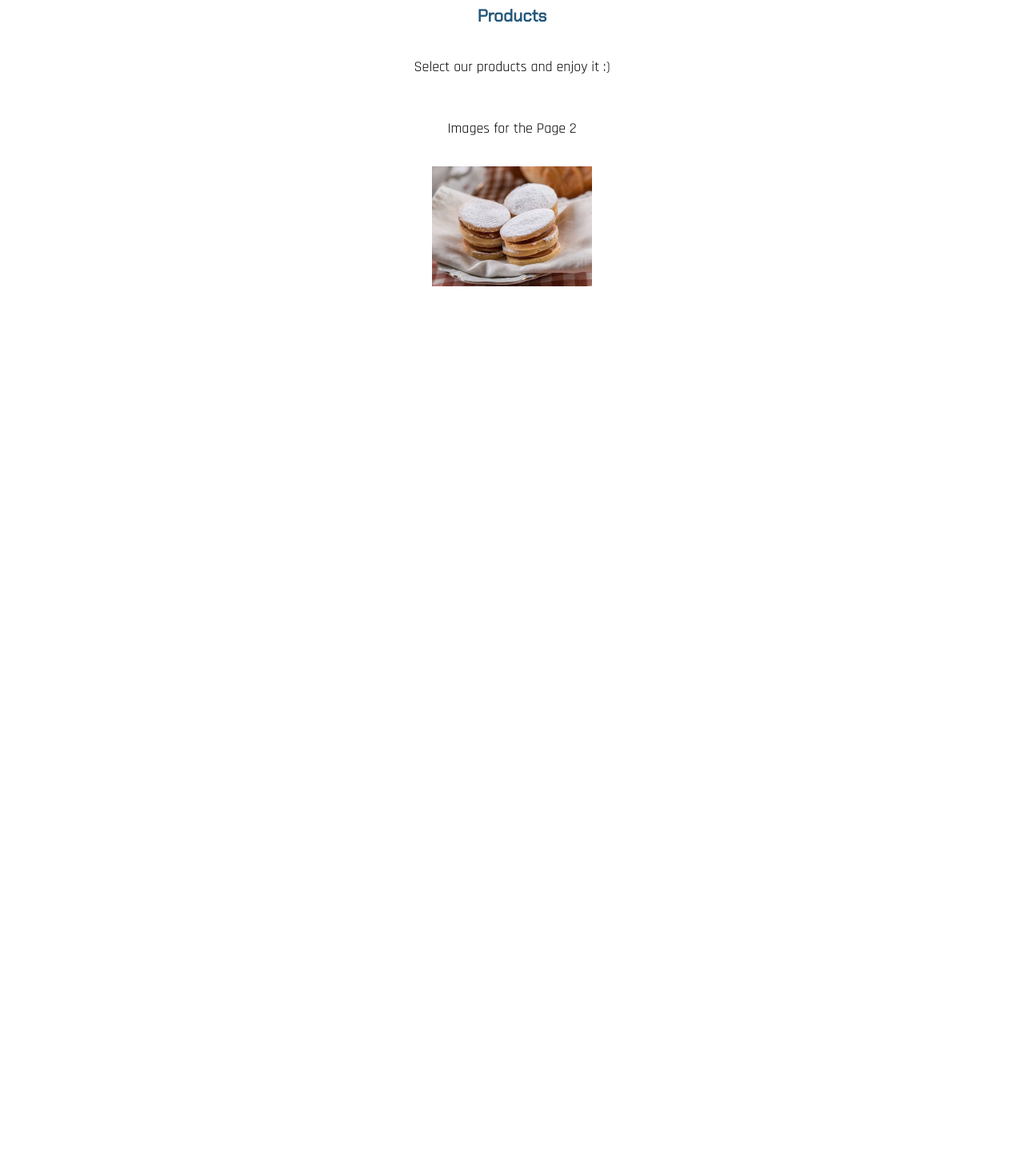
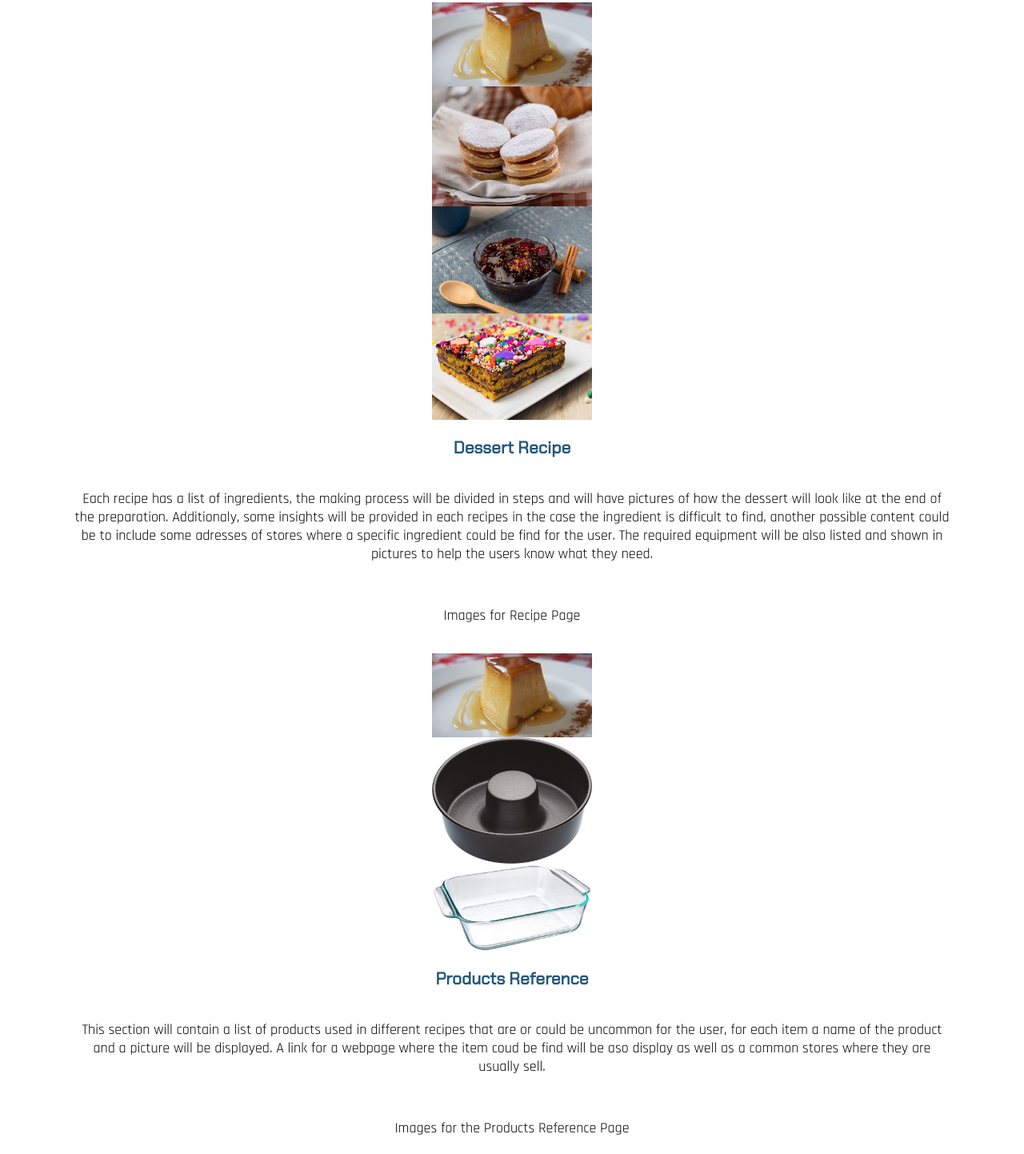
Before and after one commit to HuairaNimrod/wdd130, a plain HTML site: page peruviandessert/site-plan.html in a window 1280 px wide. Shown: the part 2813-4256 px from the top of the page at 80% size. Before the commit the page ends 3243 px from the top, so only its background shows below. Drawn offline with Linux system fonts and the light colour scheme.

Commit message:
Personal Site

```diff
--- a/peruviandessert/site-plan.html
+++ b/peruviandessert/site-plan.html
@@ -124,17 +124,44 @@
       <p>
         &copy; desserP
       </p>
+      <p>Many of the actual webpages that host recipes for desserts are full of ads that
+        creates in the user an unpleasing experience. We will provide a good user experience
+        with no ads, and with the recipes the users will love, for this first phase of the
+        project the recipies will be provided for the host of the admin of the webpage. The Page
+       will have only international recipes</p>
       <p>Images for the Home page</p>
         <img src="images/crema-volteada.jpeg" alt="crema volteada">
+        <img src="images/alfajor.jpeg" alt="alfajor">
+        <img src="images/mazamorra-morada.jpeg" alt="mazamorra morada">
+        <img src="images/turron.jpeg" alt="turron">
 
 
 
-      <h3>Products</h3>
+      <h3>Dessert Recipe</h3>
+      <p>Each recipe has a list of ingredients, the making process will be divided in steps and
+        will have pictures of how the dessert will look like at the end of the preparation.
+        Additionaly, some insights will be provided in each recipes in the case the ingredient
+        is difficult to find, another possible content could be to include some adresses of stores where a
+        specific ingredient could be find for the user. The required equipment will be also
+        listed and shown in pictures to help the users know what they need.
+      </p>
+      <p>Images for Recipe Page</p>
+        <img src="images/crema-volteada.jpeg" alt="crema volteada">
+        <img src="images/serving-cake.jpeg" alt="serving cake">
+        <img src="images/bake-dish.jpeg" alt="bake dish">
+
+      <h3>Products Reference</h3>
       <p>
-        Select our products and enjoy it :)
+        This section will contain a list of products used in different recipes that are or
+        could be uncommon for the user, for each item a name of the product and a picture will be displayed.
+        A link for a webpage where the item coud be find will be aso display as well as a common
+        stores where they are usually sell.
       </p>
-      <p>Images for the Page 2</p>
-        <img src="images/alfajor.jpeg" alt="alfajor">
+      <p>Images for the Products Reference Page</p>
+        <img src="images/maizena.jpeg" alt="maizena">
+        <img src="images/maiz-morado.png" alt="purple corn">
+        <img src="images/vanilla-essence.jpeg" alt="vanilla essence">
+        <img src="images/evaporated-milk.jpeg" alt="evaporated milk">
 
 
 
```
Also changed, not shown: peruviandessert/images/bake-dish.jpeg (added), peruviandessert/images/condensed-milk.jpeg (added), peruviandessert/images/evaporated-milk.jpeg (added), peruviandessert/images/maiz-morado.png (added), peruviandessert/images/maizena.jpeg (added), peruviandessert/images/mazamorra-morada.jpeg (added), peruviandessert/images/picarones.jpeg (added), peruviandessert/images/serving-cake.jpeg (added), peruviandessert/images/turron.jpeg (added), peruviandessert/images/vanilla-essence.jpeg (added), 4 other files.
